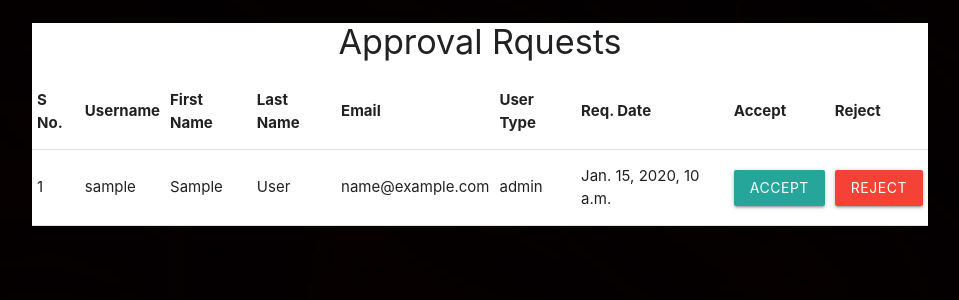
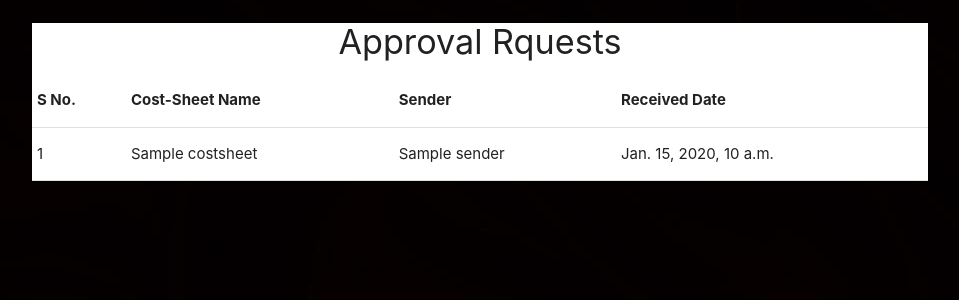
Before and after one commit to CodeVINCI/triburg, a Django app: template templates/approvalpage.html in a window 1280 px wide. Shown: the part 64-364 px from the top of the page, without its empty margins (160-1119 px from the left). Run offline with Django 3.2, Linux system fonts and the light colour scheme; the template is opened without the code that fills it: most values are stand-ins (such as "Sample title", 1, 10 or a date in 2020).

Commit message:
cost sheet approval page

```diff
--- a/templates/approvalpage.html
+++ b/templates/approvalpage.html
@@ -20,9 +20,9 @@
 <div class="container" style="background:white;content-align:center;text-align:center;">
    <h4>Approval Rquests</h4>
     <table>
-        <tr><th>S No.</th><th>Username</th><th>First Name</th><th>Last Name</th><th>Email</th><th>User Type</th><th>Req. Date</th><th>Accept</th><th>Reject</th></tr>
+        <tr><th>S No.</th><th>Cost-Sheet Name</th><th>Sender</th><th>Received Date</th></tr>
 {% for request in approval_requests %}
-        <tr><td>{{forloop.counter}}</td><td>{{request.user.username}}</td><td>{{request.user.first_name}}</td><td>{{request.user.last_name}}</td><td>{{request.user.email}}</td><td>{{request.user.user_type}}</td><td>{{request.user.date_joined}}</td><td><a class="btn waves-effect waves-light" href='/approverequest/?id={{request.id}}'>Accept</a></td><td><a class="btn waves-effect red waves-light" href='/disapproverequest/?id={{request.id}}'>Reject</a></td></tr>
+        <tr><td>{{forloop.counter}}</td><td>{{request.costsheet.name}}</td><td>{{request.sender}}</td><td>{{request.received_date}}</td></tr>
 {% endfor %}
 </table>
 <script src="https://cdnjs.cloudflare.com/ajax/libs/materialize/1.0.0/js/materialize.min.js"></script>
--- a/templates/profile.html
+++ b/templates/profile.html
@@ -17,7 +17,7 @@
 <div class="row" style="content-align:center;text-align:center;margin-top:20px;">
 <img class="responsive-img" src="../../static/media/Logo.png" style="height:80px;width:80px;">
 <h5 style="margin-top:-60px;margin-left:175px;color:white;"><i>&nbsp;ProCost</i></h5>
-<a style="margin-top:-60px;margin-left:400px;" href='/logoutuser' class="btn">Logout</a>
+<a style="margin-top:-60px;margin-left:800px;" href='/logoutuser' class="btn">Logout</a>
 </div>
 <h3 style="color:white;">Welcome</h3>
 {% if user.is_admin %}
```
